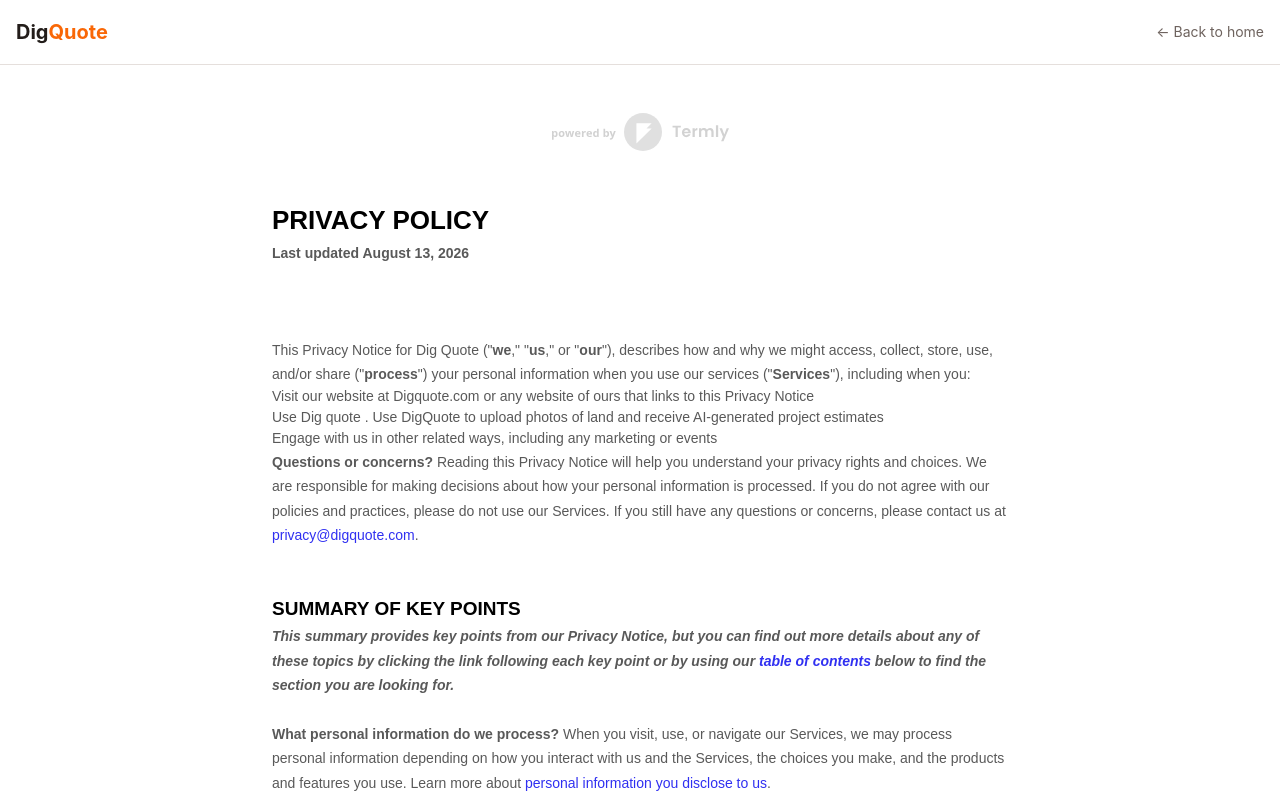
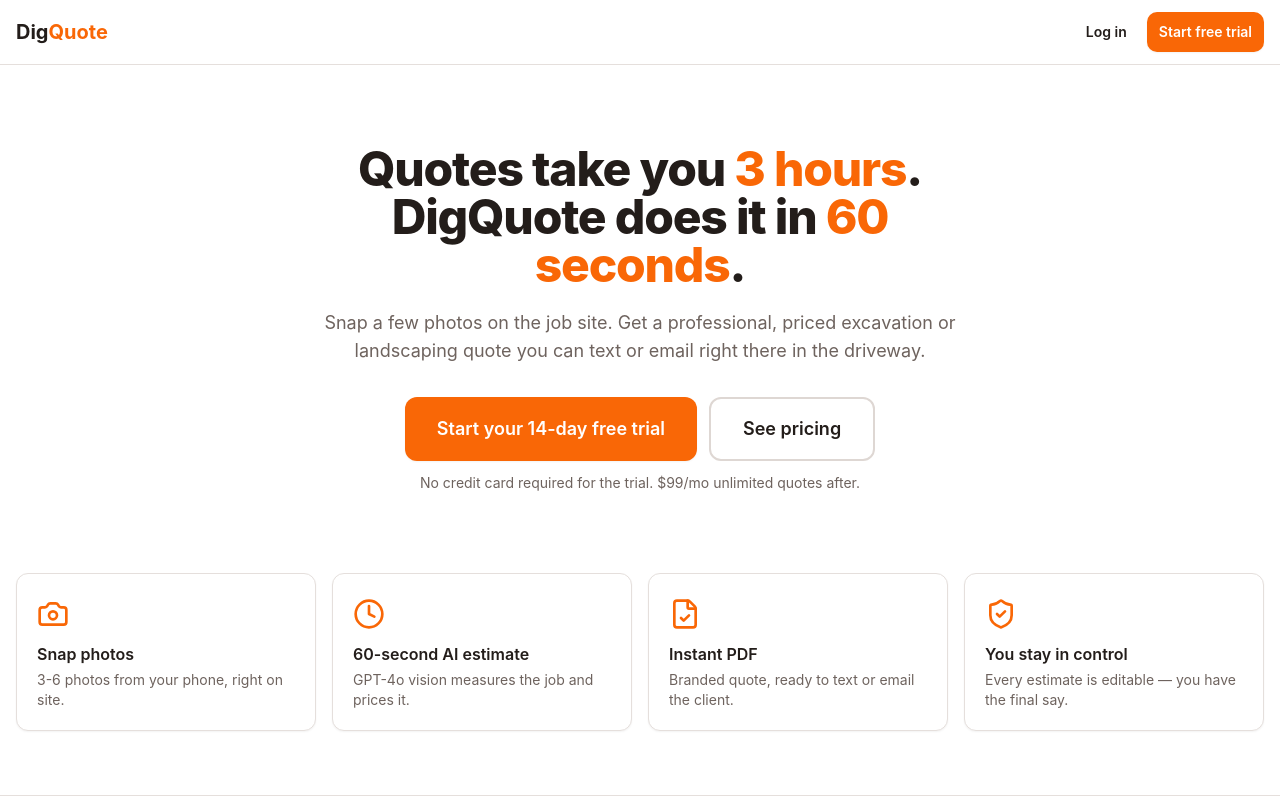
Before and after one commit to M5tar27/Dig-quote-, a Next.js app: page /privacy-policy in a window 1280 px wide. Shown: the top 800 px of the page. Built offline with nearby package versions, Linux system fonts and the light colour scheme.

Commit message:
Refactor Privacy Policy page to Landing Page
Updated the Privacy Policy page to a Landing Page with new content and layout.

```diff
--- a/app/privacy-policy/page.tsx
+++ b/app/privacy-policy/page.tsx
@@ -1,36 +1,86 @@
 import Link from "next/link";
-import type { Metadata } from "next";
-import { privacyPolicyHtml } from "./policy-html";
+import { Button } from "@/components/ui/button";
+import { Card, CardContent } from "@/components/ui/card";
+import { Camera, Clock, FileCheck, ShieldCheck } from "lucide-react";
 
-export const metadata: Metadata = {
-  title: "Privacy Policy — DigQuote",
-  description: "How DigQuote collects, uses, and protects your information.",
-};
-
-export default function PrivacyPolicyPage() {
+export default function LandingPage() {
   return (
     <main className="min-h-screen bg-background">
       <header className="border-b">
         <div className="container flex h-16 items-center justify-between">
-          <Link href="/" className="text-xl font-bold">
+          <span className="text-xl font-bold">
             Dig<span className="text-primary">Quote</span>
-          </Link>
-          <Link href="/" className="text-sm text-muted-foreground hover:underline">
-            ← Back to home
-          </Link>
+          </span>
+          <div className="flex items-center gap-2">
+            <Link href="/login">
+              <Button variant="ghost" size="sm">
+                Log in
+              </Button>
+            </Link>
+            <Link href="/signup">
+              <Button size="sm">Start free trial</Button>
+            </Link>
+          </div>
         </div>
       </header>
 
-      <section className="container max-w-3xl py-12">
-        <div
-          className="prose prose-sm max-w-none sm:prose-base"
-          dangerouslySetInnerHTML={{ __html: privacyPolicyHtml }}
-        />
+      <section className="container py-12 sm:py-20">
+        <div className="mx-auto max-w-2xl text-center">
+          <h1 className="text-4xl font-extrabold tracking-tight sm:text-5xl">
+            Quotes take you <span className="text-primary">3 hours</span>.
+            <br />
+            DigQuote does it in <span className="text-primary">60 seconds</span>.
+          </h1>
+          <p className="mt-5 text-lg text-muted-foreground">
+            Snap a few photos on the job site. Get a professional, priced excavation or
+            landscaping quote you can text or email right there in the driveway.
+          </p>
+          <div className="mt-8 flex flex-col items-center justify-center gap-3 sm:flex-row">
+            <Link href="/signup" className="w-full sm:w-auto">
+              <Button size="lg" className="w-full sm:w-auto">
+                Start your 14-day free trial
+              </Button>
+            </Link>
+            <Link href="/pricing" className="w-full sm:w-auto">
+              <Button size="lg" variant="outline" className="w-full sm:w-auto">
+                See pricing
+              </Button>
+            </Link>
+          </div>
+          <p className="mt-3 text-sm text-muted-foreground">
+            No credit card required for the trial. $99/mo unlimited quotes after.
+          </p>
+        </div>
+      </section>
+
+      <section className="container grid gap-4 pb-16 sm:grid-cols-2 lg:grid-cols-4">
+        {[
+          { icon: Camera, title: "Snap photos", desc: "3-6 photos from your phone, right on site." },
+          { icon: Clock, title: "60-second AI estimate", desc: "GPT-4o vision measures the job and prices it." },
+          { icon: FileCheck, title: "Instant PDF", desc: "Branded quote, ready to text or email the client." },
+          { icon: ShieldCheck, title: "You stay in control", desc: "Every estimate is editable — you have the final say." },
+        ].map((f) => (
+          <Card key={f.title}>
+            <CardContent className="pt-6">
+              <f.icon className="mb-3 h-8 w-8 text-primary" />
+              <h3 className="font-semibold">{f.title}</h3>
+              <p className="mt-1 text-sm text-muted-foreground">{f.desc}</p>
+            </CardContent>
+          </Card>
+        ))}
       </section>
 
       <footer className="border-t py-8">
         <div className="container text-center text-sm text-muted-foreground">
-          <p>© {new Date().getFullYear()} DigQuote.</p>
+          <p>
+            Estimates are AI-generated for convenience only. Contractor must verify all
+            measurements and site conditions. DigQuote is not liable for errors.
+          </p>
+          <p className="mt-2">
+            © {new Date().getFullYear()} DigQuote. <Link href="/privacy-policy" className="underline hover:text-foreground">Privacy Policy</Link> ·{" "}
+            <Link href="/cookie-policy" className="underline hover:text-foreground">Cookie Policy</Link> ·{" "}
+            <Link href="/contact" className="underline hover:text-foreground">Contact</Link>
+          </p>
         </div>
       </footer>
     </main>
```
